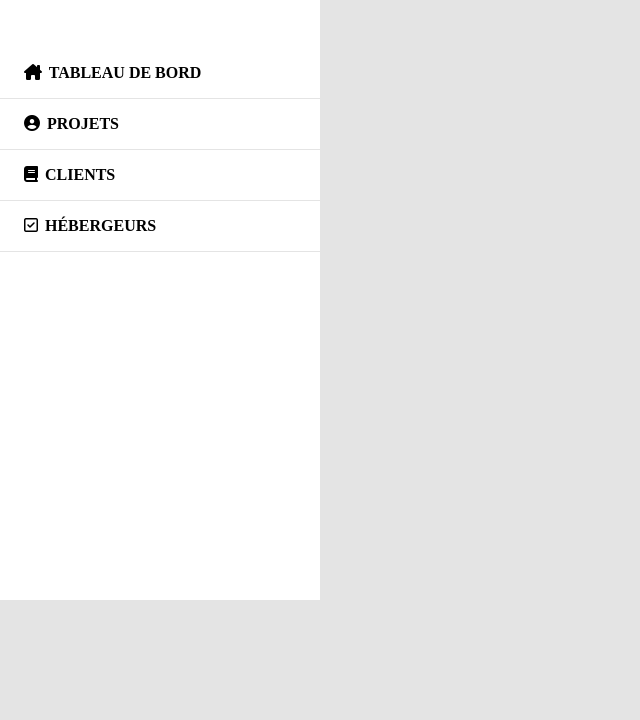
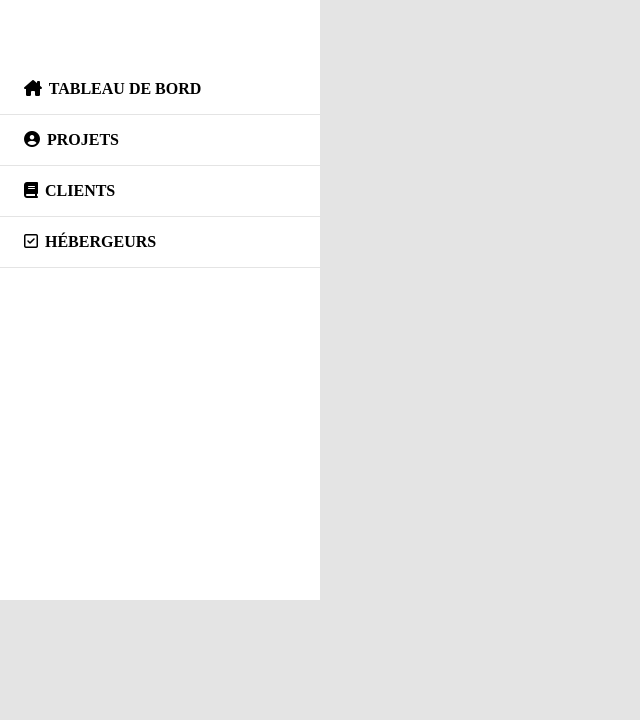
Before and after one commit to Tdcrq/Gestion-de-Projets, a PHP site: page / in a window 1280 px wide. Shown: the part 80-800 px from the top of the page, without its empty margins (0-640 px from the left). Run offline with PHP 8.4, Linux system fonts and the light colour scheme; some libraries are stand-ins or nearby versions.

Commit message:
opti structure

```diff
--- a/css/index.css
+++ b/css/index.css
@@ -46,17 +46,14 @@ main {
 
 .layout {
     font-weight: bold;
-    margin-left: 1.5em;
+    border-bottom: 1px solid var(--bg-color);
+    padding: 1em 0 1em 1.5em;
 }
 
 .layout i {
     margin-right: 3px;
 }
 
-.separator {
-    border-bottom: 1px solid var(--bg-color);
-    margin: 1em 0;
-}
 /* RIGHT-SECTION */
 
 /* FOOTER */
--- a/index.php
+++ b/index.php
@@ -25,28 +25,20 @@
                         TABLEAU DE BORD
                     </div>
 
-                    <div class="separator"></div>
-
                     <div class="layout">
                         <i class="fa-solid fa-circle-user"></i>
                         PROJETS
                     </div>
-
-                    <div class="separator"></div>
 
                     <div class="layout">
                         <i class="fa-solid fa-book"></i>
                         CLIENTS
                     </div>
 
-                    <div class="separator"></div>
-
                     <div class="layout">
                         <i class="fa-regular fa-square-check"></i>
                         HÉBERGEURS
                     </div>
-
-                    <div class="separator"></div>
                 </div>
             </section>
 
```
